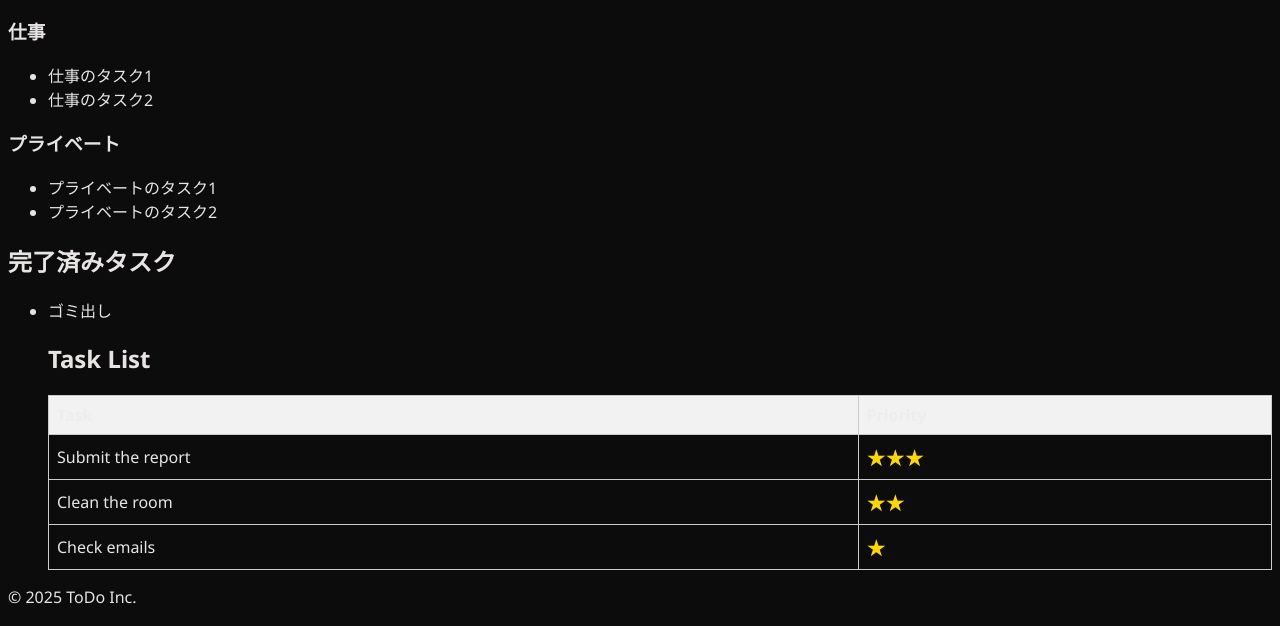
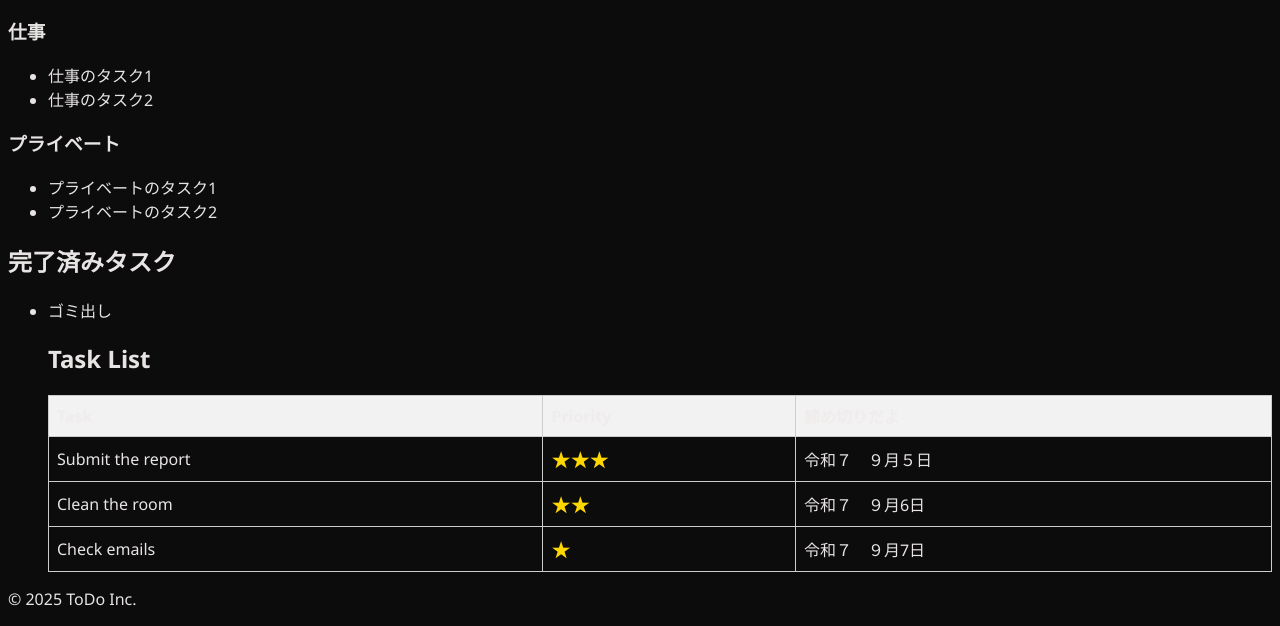
Before and after one commit to hosokawanew/kadai, a plain HTML site: page mega-todo-app/index.html in a window 1280 px wide. Shown: the part 553-1179 px from the top of the page. Drawn offline with Linux system fonts and the light colour scheme.

Commit message:
締め切りの追加

```diff
--- a/mega-todo-app/index.html
+++ b/mega-todo-app/index.html
@@ -62,20 +62,24 @@
           <tr>
             <th>Task</th>
             <th>Priority</th>
+            <th>締め切りだよ</th>
           </tr>
         </thead>
         <tbody>
           <tr>
             <td>Submit the report</td>
             <td class="stars" data-level="3">★★★</td>
+               <td> 令和７　９月５日</td>
           </tr>
           <tr>
             <td>Clean the room</td>
             <td class="stars" data-level="2">★★</td>
+            <td> 令和７　９月6日</td>
           </tr>
           <tr>
             <td>Check emails</td>
             <td class="stars" data-level="1">★</td>
+            <td> 令和７　９月7日</td>
           </tr>
         </tbody>
       </table>
```
